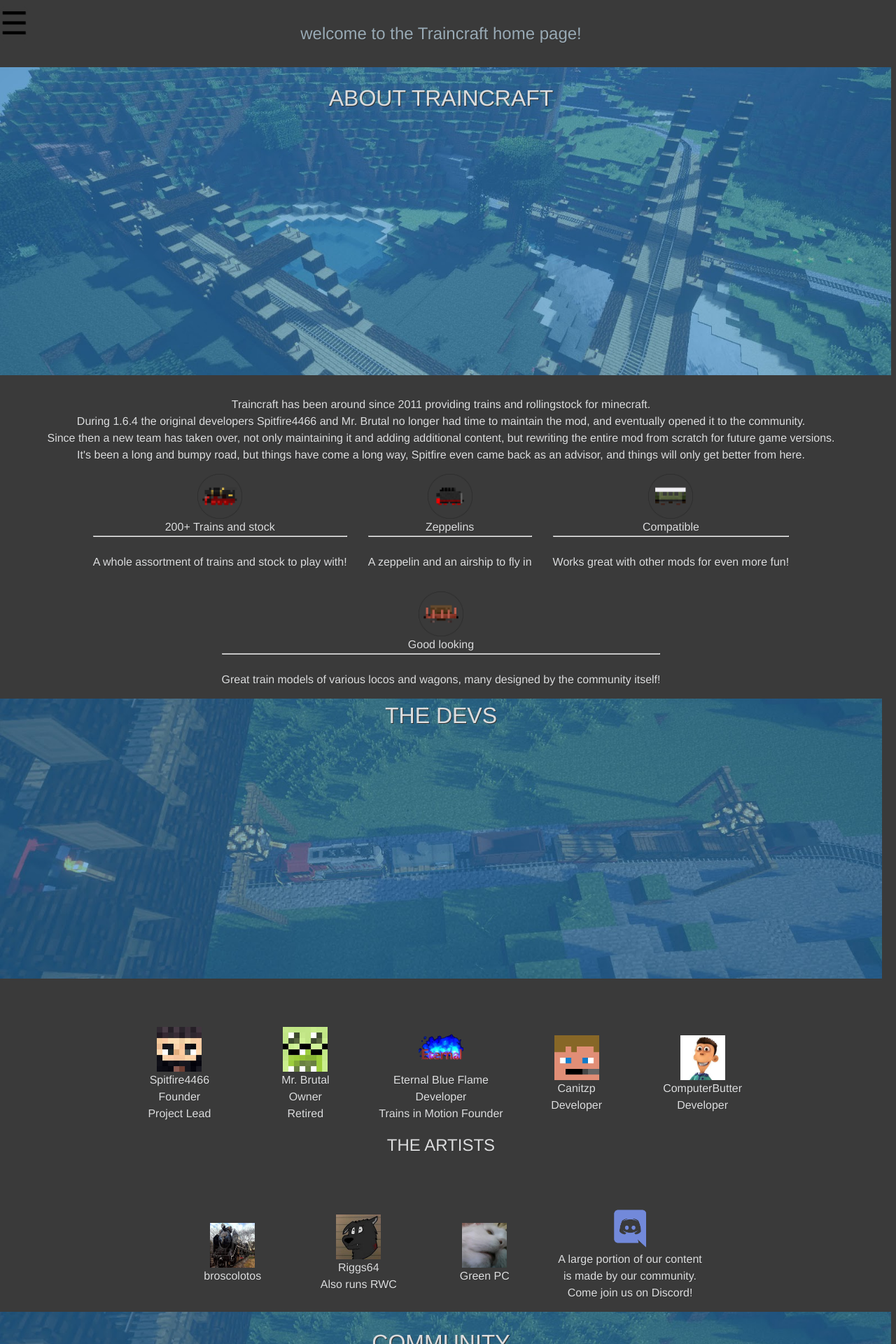
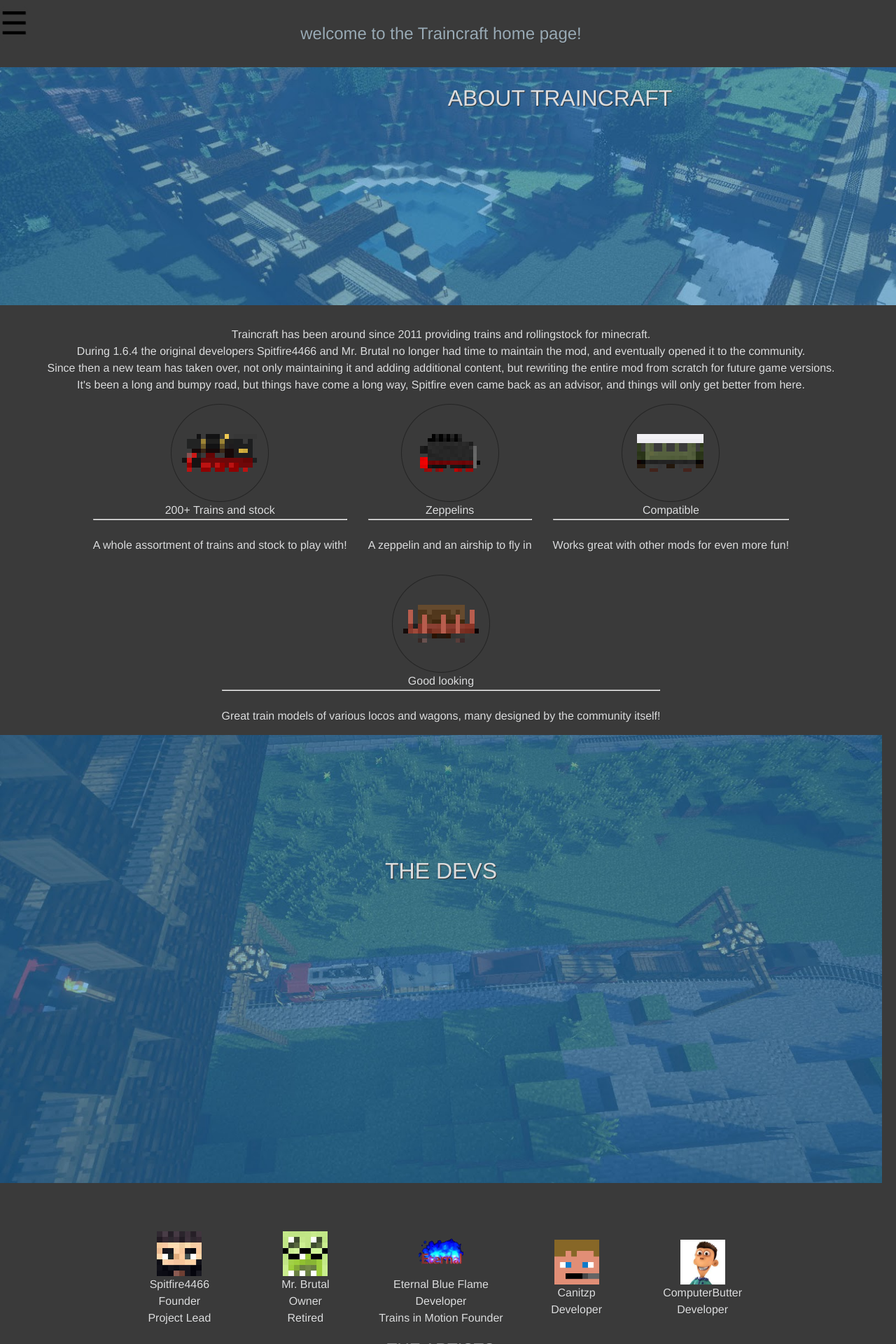
Before and after one commit to EternalBlueFlame/Traincraft.github.io, a Jekyll site: the page built from index.html, in a window 1280 px wide. Shown: the top 1920 px of the page at 70% size. Built offline with Jekyll 4.4.1, drawn with Linux system fonts in a browser that asks for light colours.

Commit message:
fixed some sizing and font positions

```diff
--- a/css/main.scss
+++ b/css/main.scss
@@ -397,11 +397,12 @@
 }
 
 .parallax {
-  min-height: 400px;
+  min-height: 300px;
   background-attachment: fixed;
   background-position: center;
   background-repeat: no-repeat;
   background-size: cover;
+  padding: 170px;
 }
 
 .image-lightbox-new {
@@ -503,6 +504,10 @@
     height:64px;
 }
 
+.flex-image-xlarge img{
+    width:140px;
+    height:140px;
+}
 .flex-container {
     display: flex;
     flex-wrap: wrap;
--- a/index.html
+++ b/index.html
@@ -59,19 +59,19 @@
 <span class="fadein">It's been a long and bumpy road, but things have come a long way, Spitfire even came back as an advisor, and things will only get better from here.</span><br />
 
 <div class="flex-container">
-<div class="flex-item fadein flex-image-large slide">
+<div class="flex-item fadein flex-image-xlarge slide">
 <img src="/Traincraft.github.io/assets/icons/icon_2.png" /><br />
 200+ Trains and stock<br /><hr /><br />
 A whole assortment of trains and stock to play with!</div>
-<div class="flex-item fadein flex-image-large slide">
+<div class="flex-item fadein flex-image-xlarge slide">
 <img src="/Traincraft.github.io/assets/icons/icon_3.png" /><br />
 Zeppelins<br /><hr/><br />
 A zeppelin and an airship to fly in</div>
-<div class="flex-item fadein flex-image-large slide">
+<div class="flex-item fadein flex-image-xlarge slide">
 <img src="/Traincraft.github.io/assets/icons/icon_4.png" /><br />
 Compatible<br /><hr /><br />
 Works great with other mods for even more fun!</div>
-<div class="flex-item fadein flex-image-large slide">
+<div class="flex-item fadein flex-image-xlarge slide">
 <img src="/Traincraft.github.io/assets/icons/icon_5.png" /><br />
 Good looking<br /><hr /><br />
 Great train models of various locos and wagons, many designed by the community itself!</div>
```
